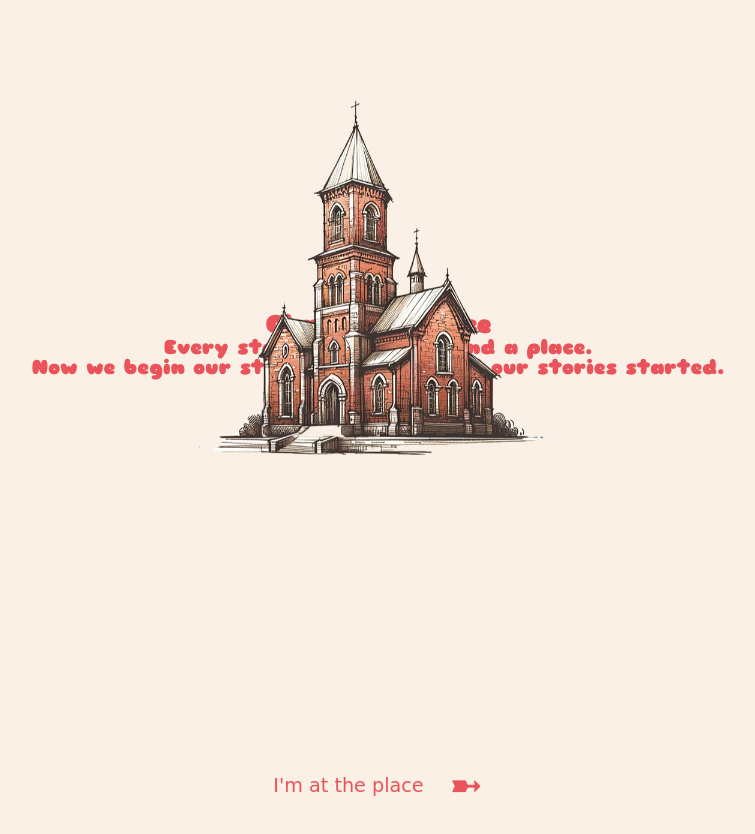
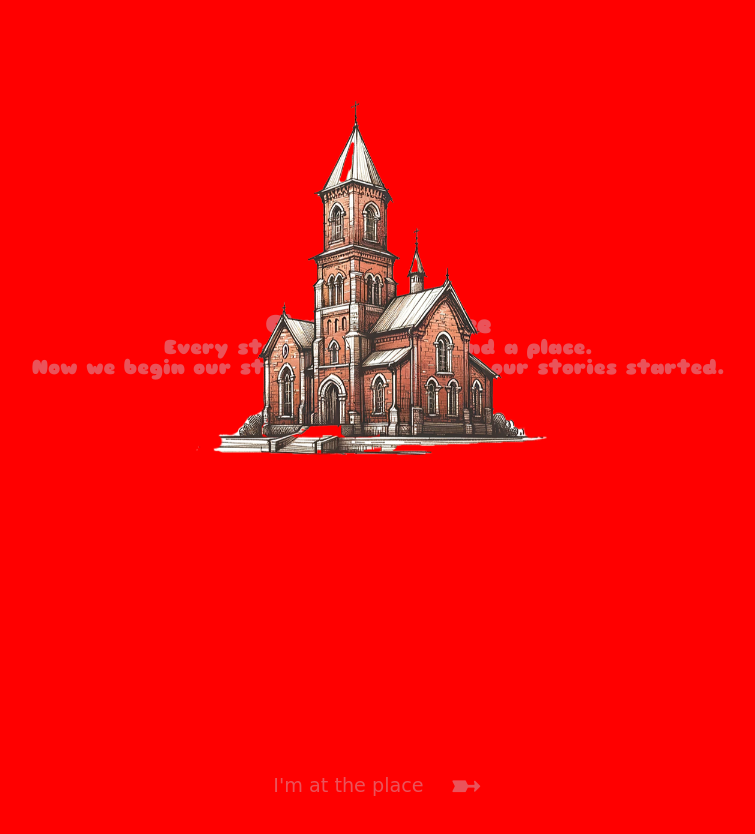
Before and after one commit to GabrielDav/ktn-christmas-story, a plain HTML site: page 2023/index.html in a window 1280 px wide. Shown: the whole page, without its empty margins (262-1017 px from the left). Drawn offline with Linux system fonts and the light colour scheme; files whose address does not match are found by name.

Commit message:
red background

```diff
--- a/2023/index.html
+++ b/2023/index.html
@@ -1942,7 +1942,7 @@
         document.ontouchmove = function (e) {
             e.preventDefault();
         }
-        setTimeout(function () {   window.scrollTo(0, 1); }, 1000);
+        setTimeout(function () {   window.scrollTo(0, 1); document.getElementById("c1").style.background = "red"; }, 1000);
         if (window.location.hash) {
             var hash = window.location.hash.substring(1);
             if (hash === '356a') {
```
